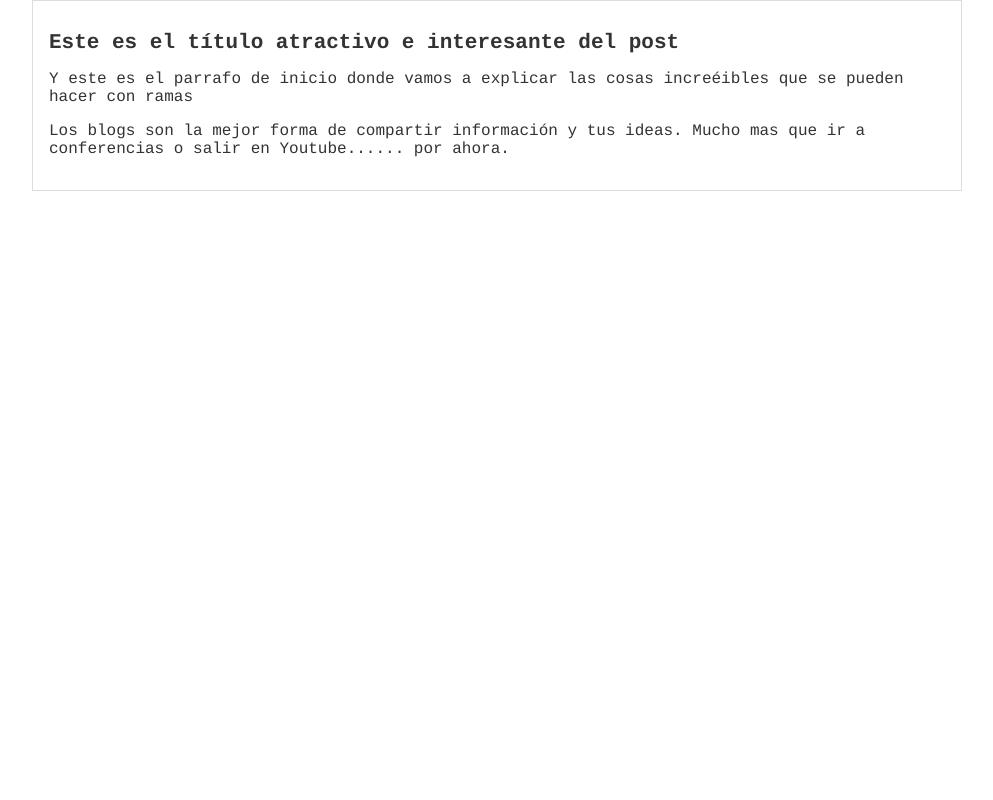
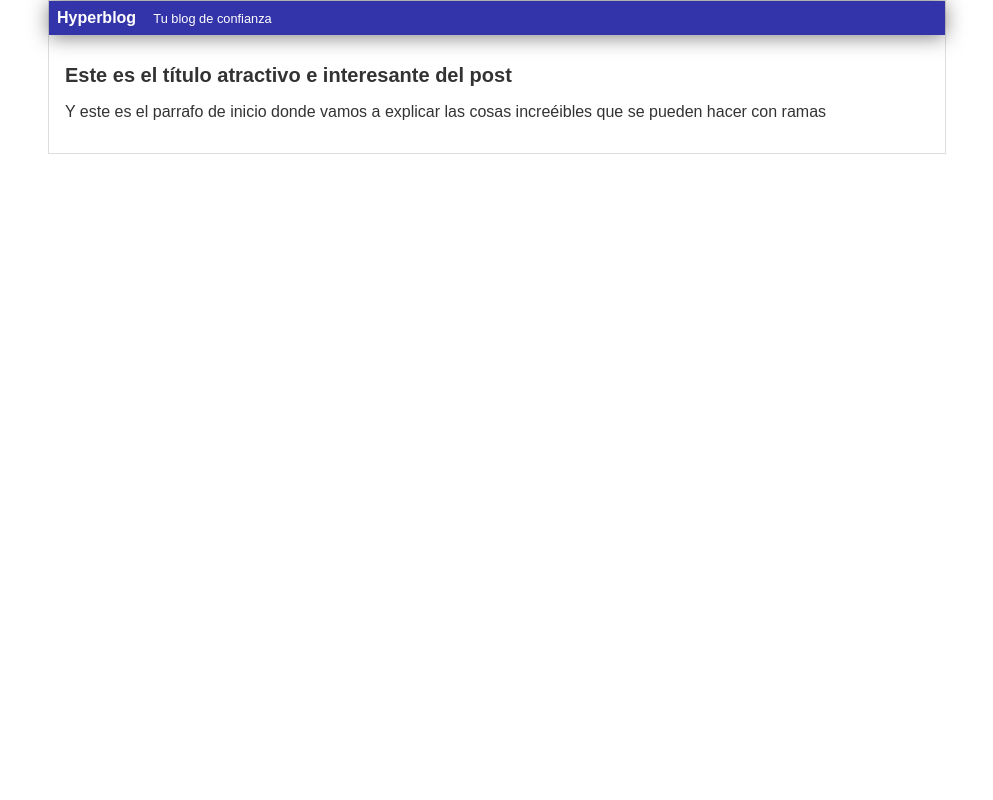
Before and after one commit to CarefreeBird004/Curso-Java-Backend-CDMX, a PHP site: page /blogpost.html in a window 1280 px wide. Shown: the whole page, without its empty margins (143-1136 px from the left). Run offline with PHP 8.4, Linux system fonts and the light colour scheme.

Commit message:
Actualizacion cabecera 3

```diff
--- a/blogpost.html
+++ b/blogpost.html
@@ -5,11 +5,13 @@
     </head>
     <body>
         <div id="container">
+            <div id="cabecera">
+                Hyperblog
+                <span id="tagline">Tu blog de  confianza</span>
+            </div>
             <div id="post">
                 <h1>Este es el título atractivo e interesante del post</h1>
-                <p>Y este es el parrafo de inicio donde vamos a explicar las cosas increéibles que se pueden hacer con ramas</p>
-                <p>Los blogs son la mejor forma de compartir información y tus ideas. Mucho mas que ir a conferencias o salir en Youtube...... por ahora.</p>
-
+                <p>Y este  es el parrafo de inicio donde vamos a explicar las cosas increéibles que se pueden hacer con ramas</p>
             </div>
         </div>
     </body>
--- a/css/estilos.css
+++ b/css/estilos.css
@@ -1,22 +1,44 @@
 body
 {
-    color:  #333;
+    color: #333;
     text-align: center;
-    font-family: "Courier";
-    font-size: 16px;
+    font-family: Arial;
+    font-size:  16px;
     margin: 0;
     padding: 0;
 }
+
+#cabecera
+{
+    background: #33A;
+    box-shadow: 0px 2px 20px 0px rgba(0,0,0,0.5);
+    color: white;
+    font-weight: bold;
+    margin: 0;
+    padding: 0.5em;
+}
+
+#cabecera #tagline
+{
+    padding: 0 0 0 1em;
+    font-weight: normal;
+    font-size: 0.8em;
+}
+
 #container
 {
     width: 70%;
-    padding: 1em;
-    text-align:  left;
+    padding: 0;
+    text-align: left;
     border: 1px solid #DDD;
     margin: 0 auto;
 }
 
 #container h1
 {
-    font-size: 21px;
+    font-size: 20px;
 }
+#post
+{
+    padding: 1em;
+}
```
